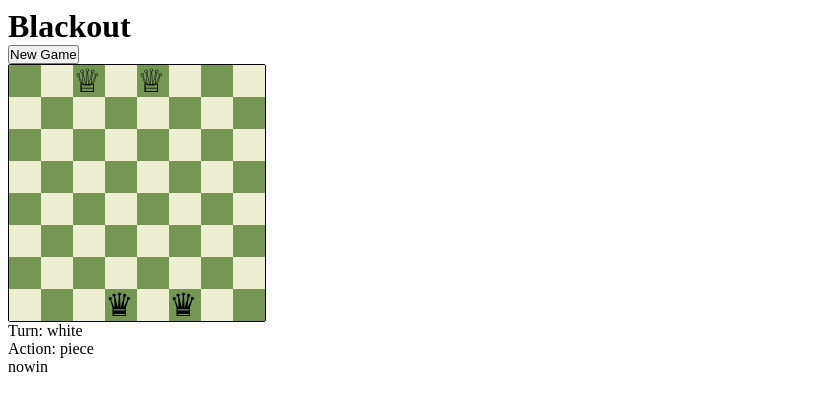
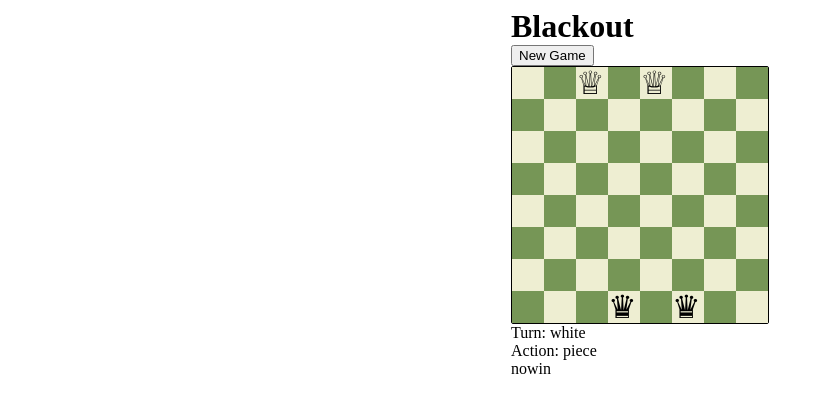
Before and after one commit to Catsuke1/Blackout, a Svelte app: page / in a window 1280 px wide. Shown: the top 412 px of the page, without its empty margins (0-824 px from the left). Built offline with nearby package versions, Linux system fonts and the light colour scheme.

Commit message:
refactoring: turned some code into modules changed the card color

```diff
--- a/src/App.svelte
+++ b/src/App.svelte
@@ -2,8 +2,11 @@
   import Game from "src/components/Game.svelte";
 </script>
 
-<h1>Blackout</h1>
-<Game />
+<div class="container">
+  <h1>Blackout</h1>
+
+  <Game />
+</div>
 
 <style>
   * {
@@ -11,4 +14,9 @@
     padding: 0;
     box-sizing: border-box;
   }
+
+  .container {
+    max-width: fit-content;
+    margin: 0 auto;
+  }
 </style>
--- a/src/components/Board.svelte
+++ b/src/components/Board.svelte
@@ -1,13 +1,49 @@
 <script lang="ts">
   import { BoardData } from "src/game/BoardData";
   import { IPosition, toPos } from "src/game/Position";
-  import { SquareTypes } from "src/game/SquareTypes";
+  import { SquareType } from "src/game/SquareTypes";
   import { forEach2d, make2dArray } from "src/game/arrayUtils";
   import Square from "src/components/Square.svelte";
 
   export let boardData: BoardData;
 
   let squares: Square[][] = make2dArray(boardData.rows, boardData.columns);
+
+  interface SquareComponentData {
+    row: number;
+    column: number;
+    squareType: SquareType;
+    isBlack: boolean;
+  }
+
+  const createSquareComponentsData = (): SquareComponentData[][] => {
+    const squaresData: SquareComponentData[][] = [];
+
+    let isBlack = false;
+
+    for (let row = 0; row < boardData.squareTypes.length; row++) {
+      const squareRow: SquareComponentData[] = [];
+
+      for (
+        let column = 0;
+        column < boardData.squareTypes[row].length;
+        column++
+      ) {
+        squareRow.push({
+          row,
+          column,
+          squareType: boardData.squareTypes[row][column],
+          isBlack,
+        });
+        isBlack = !isBlack;
+      }
+
+      squaresData.push(squareRow);
+      isBlack = !isBlack;
+    }
+
+    return squaresData;
+  };
 
   const getSquare = (position: IPosition) => {
     return squares[position.row][position.column];
@@ -37,45 +73,16 @@
     });
   };
 
-  let isBlack = false;
-
-  const rows: {
-    row: number;
-    column: number;
-    squareType: SquareTypes;
-    isBlack: boolean;
-  }[][] = [];
-
-  let squareRow: {
-    row: number;
-    column: number;
-    squareType: SquareTypes;
-    isBlack: boolean;
-  }[] = [];
-
-  for (let row = 0; row < boardData.squareTypes.length; row++) {
-    for (let column = 0; column < boardData.squareTypes[row].length; column++) {
-      isBlack = !isBlack;
-      squareRow.push({
-        row,
-        column,
-        squareType: boardData.squareTypes[row][column],
-        isBlack,
-      });
-    }
-    isBlack = !isBlack;
-    rows.push(squareRow);
-    squareRow = [];
-  }
+  const squareComponentsData = createSquareComponentsData();
 </script>
 
 <div class="board">
-  {#each rows as row}
+  {#each squareComponentsData as row}
     <div class="row">
-      {#each row as square}
+      {#each row as squareData}
         <Square
-          bind:this={squares[square.row][square.column]}
-          {square}
+          bind:this={squares[squareData.row][squareData.column]}
+          {squareData}
           on:square-click
         />
       {/each}
--- a/src/components/Game.svelte
+++ b/src/components/Game.svelte
@@ -1,11 +1,14 @@
 <script lang="ts">
-  import { getValidQueenMoves, isMoveValid } from "src/game/chess";
+  import { isMoveValid } from "src/game/chess";
   import { GameData } from "src/game/GameData";
-  import { isEqual, IPosition } from "src/game/Position";
-  import { SquareTypes } from "src/game/SquareTypes";
+  import { IPosition, Position } from "src/game/Position";
+  import { SquareType } from "src/game/SquareTypes";
   import { createGameSettings } from "src/game/GameSettings";
   import Board from "src/components/Board.svelte";
+  import { Piece } from "src/game/ActivePiece";
+  import { IBoardData } from "src/game/BoardData";
 
+  // should not be here
   const gameSettings = createGameSettings(
     8,
     8,
@@ -21,45 +24,49 @@
     "piece"
   );
 
+  // should not be here
   let gameData = new GameData(gameSettings);
-  let boardData = gameData.boardData;
 
+  // board component
   let board: Board;
 
+  // reactive vars
   let color: string = gameData.turn.color;
   let action: string = gameData.turn.action;
   let winCondition: string = gameData.winCondition;
 
-  const activePiece: {
-    wasClicked: boolean;
-    position: IPosition;
-    validMoves: IPosition[];
-  } = {
-    wasClicked: false,
-    position: undefined,
-    validMoves: undefined,
+  // update reactive vars
+  const update = () => {
+    color = gameData.turn.color;
+    action = gameData.turn.action;
+
+    // prevent further movement and show winner when someone wins
+    // don't display anything if there is no winner
+    winCondition = gameData.winCondition;
+
+    board.setBoard(gameData.boardData);
+  };
+
+  const activePiece = new Piece();
+
+  const newGame = () => {
+    gameData = new GameData(gameSettings);
+    update();
   };
 
   const nextTurn = () => {
     gameData.nextTurn();
-    color = gameData.turn.color;
-    action = gameData.turn.action;
-    winCondition = gameData.winCondition;
-    board.setBoard(gameData.boardData);
+    update();
   };
 
-  const setActivePiece = (position: IPosition, validMoves: IPosition[]) => {
-    activePiece.wasClicked = true;
-    activePiece.position = position;
-    activePiece.validMoves = validMoves;
+  const selectPiece = (position: IPosition, boardData: IBoardData) => {
+    activePiece.activate(position, boardData);
 
-    board.highlightSquares(validMoves);
+    board.highlightSquares(activePiece.validMoves);
   };
 
-  const resetPiece = () => {
-    activePiece.wasClicked = false;
-    activePiece.position = undefined;
-    activePiece.validMoves = undefined;
+  const unselectPiece = () => {
+    activePiece.deactivate();
 
     board.clearHighlights();
   };
@@ -68,88 +75,87 @@
     const {
       position,
       squareType,
-    }: { position: IPosition; squareType: SquareTypes } = event.detail;
+    }: { position: IPosition; squareType: SquareType } = event.detail;
 
     switch (squareType) {
-      case SquareTypes.Empty:
+      case SquareType.Empty:
         if (gameData.turn.action === "card") {
-          gameData.boardData.setSquareType(position, SquareTypes.Card);
+          gameData.boardData.setSquareType(position, SquareType.Card);
 
           nextTurn();
         }
 
-        if (gameData.turn.action === "piece" && activePiece.wasClicked) {
+        if (gameData.turn.action === "piece" && activePiece.isActive) {
           if (isMoveValid(position, activePiece.validMoves)) {
             gameData.boardData.movePiece(activePiece.position, position);
 
-            resetPiece();
+            nextTurn();
+          }
 
-            nextTurn();
-          } else {
-            resetPiece();
-          }
+          unselectPiece();
         }
+
         break;
 
-      case SquareTypes.Card:
-        resetPiece();
+      case SquareType.Card:
+        if (activePiece.isActive) {
+          unselectPiece();
+        }
+
         break;
 
-      case SquareTypes.WhitePiece:
-        if (activePiece.wasClicked) {
-          if (isEqual(activePiece.position, position)) {
-            resetPiece();
+      case SquareType.WhitePiece:
+        if (activePiece.isActive) {
+          if (Position.isEqual(activePiece.position, position)) {
+            unselectPiece();
             break;
           }
         }
 
-        resetPiece();
+        unselectPiece();
 
         if (
           gameData.turn.action === "piece" &&
           gameData.turn.color === "white"
         ) {
-          const validMoves = getValidQueenMoves(gameData.boardData, position);
+          selectPiece(position, gameData.boardData);
+        }
 
-          setActivePiece(position, validMoves);
-        }
         break;
 
-      case SquareTypes.BlackPiece:
-        if (activePiece.wasClicked) {
-          if (isEqual(activePiece.position, position)) {
-            resetPiece();
+      case SquareType.BlackPiece:
+        if (activePiece.isActive) {
+          if (Position.isEqual(activePiece.position, position)) {
+            unselectPiece();
             break;
           }
         }
 
-        resetPiece();
+        unselectPiece();
 
         if (
           gameData.turn.action === "piece" &&
           gameData.turn.color === "black"
         ) {
-          const validMoves = getValidQueenMoves(gameData.boardData, position);
+          selectPiece(position, gameData.boardData);
+        }
 
-          setActivePiece(position, validMoves);
-        }
         break;
     }
   };
 </script>
 
-<button id="newGame">New Game</button>
+<button on:click={newGame}>New Game</button>
 
-<Board bind:this={board} {boardData} on:square-click={handleSquareClick} />
+<Board
+  bind:this={board}
+  boardData={gameData.boardData}
+  on:square-click={handleSquareClick}
+/>
 
 <div>Turn: {color}</div>
 <div>Action: {action}</div>
 <div>{winCondition}</div>
 
 <style>
-  * {
-    margin: 0;
-    padding: 0;
-    box-sizing: border-box;
-  }
 </style>
--- a/src/components/Square.svelte
+++ b/src/components/Square.svelte
@@ -1,60 +1,60 @@
 <script lang="ts">
   import { createEventDispatcher } from "svelte";
   import { toPos } from "src/game/Position";
-  import { SquareTypes } from "src/game/SquareTypes";
+  import { SquareType } from "src/game/SquareTypes";
 
-  export let square: {
+  export let squareData: {
     row: number;
     column: number;
-    squareType: SquareTypes;
+    squareType: SquareType;
     isBlack: boolean;
   };
 
-  let highlight = "";
+  const classList = `square
+  ${squareData.isBlack ? "black" : ""}`;
+
+  // reactive vars
+  let text: string = "";
+  let card: string = "";
+  let highlight: string = "";
 
   export const setHighlight = (flag: boolean) => {
     highlight = flag ? "highlight" : "";
   };
 
-  const classList = `square
-  ${square.isBlack ? "black" : ""}`;
-
-  let text: string = "";
-  let card: string = "";
-
-  export const setType = (type: SquareTypes) => {
-    if (type === SquareTypes.Card) {
+  export const setType = (type: SquareType) => {
+    if (type === SquareType.Card) {
       card = "card";
     } else {
       card = "";
     }
 
     switch (type) {
-      case SquareTypes.Empty:
-      case SquareTypes.Card:
+      case SquareType.Empty:
+      case SquareType.Card:
         text = "";
         break;
 
-      case SquareTypes.WhitePiece:
+      case SquareType.WhitePiece:
         text = "♕";
         break;
 
-      case SquareTypes.BlackPiece:
+      case SquareType.BlackPiece:
         text = "♛";
         break;
     }
 
-    square.squareType = type;
+    squareData.squareType = type;
   };
 
-  setType(square.squareType);
+  setType(squareData.squareType);
 
   const dispatch = createEventDispatcher();
 
   const handleClick = () => {
     dispatch("square-click", {
-      position: toPos(square.row, square.column),
-      squareType: square.squareType,
+      position: toPos(squareData.row, squareData.column),
+      squareType: squareData.squareType,
     });
   };
 </script>
@@ -77,15 +77,19 @@
     background-color: #769656;
   }
 
+  .highlight {
+    background-color: #ec7e6a;
+  }
+
   .highlight.black {
     background-color: #d46c51;
   }
 
-  .highlight {
-    background-color: #ec7e6a;
+  .card {
+    background-color: rgb(82, 176, 220);
   }
 
-  .card {
-    background-color: rgb(255, 167, 167);
+  .card.black {
+    background-color: rgb(59, 153, 197);
   }
 </style>
--- /dev/null
+++ b/src/game/ActivePiece.ts
@@ -0,0 +1,23 @@
+import { IBoardData } from "./BoardData";
+import { getValidQueenMoves } from "./chess";
+import { IPosition } from "./Position";
+
+export class Piece {
+  isActive: boolean = false;
+  position: IPosition = undefined;
+  validMoves: IPosition[] = [];
+
+  constructor() {}
+
+  activate(position: IPosition, boardData: IBoardData) {
+    this.isActive = true;
+    this.position = position;
+    this.validMoves = getValidQueenMoves(boardData, position);
+  }
+
+  deactivate() {
+    this.isActive = false;
+    this.position = undefined;
+    this.validMoves = [];
+  }
+}
--- a/src/game/BoardData.ts
+++ b/src/game/BoardData.ts
@@ -1,40 +1,45 @@
 import { make2dArray, forEach2d } from "./arrayUtils";
 import { IPosition } from "./Position";
 import { toPos } from "./Position";
-import { SquareTypes } from "./SquareTypes";
+import { SquareType } from "./SquareTypes";
 
-export class BoardData {
+export interface IBoardData {
   rows: number;
   columns: number;
+  squareTypes: SquareType[][];
 
-  squareTypes: SquareTypes[][];
+  getTypeAt(position: IPosition): SquareType;
+}
+
+export class BoardData implements IBoardData {
+  rows: number;
+  columns: number;
+  squareTypes: SquareType[][];
 
   constructor(rows: number, columns: number) {
     this.rows = rows;
     this.columns = columns;
 
-    this.squareTypes = make2dArray(rows, columns, SquareTypes.Empty);
+    this.squareTypes = make2dArray(rows, columns, SquareType.Empty);
   }
 
-  getSquareType(position: IPosition) {
+  getTypeAt(position: IPosition) {
     return this.squareTypes[position.row][position.column];
   }
 
-  setSquareType(position: IPosition, squareType: SquareTypes) {
+  setSquareType(position: IPosition, squareType: SquareType) {
     this.squareTypes[position.row][position.column] = squareType;
   }
 
-  forEachSquareType(
-    fn: (squareType: SquareTypes, position: IPosition) => void
-  ) {
+  forEachSquareType(fn: (squareType: SquareType, position: IPosition) => void) {
     forEach2d(this.squareTypes, (squareType, row, column) => {
       fn(squareType, toPos(row, column));
     });
   }
 
   movePiece(origin: IPosition, destination: IPosition) {
-    this.setSquareType(destination, this.getSquareType(origin));
-    this.setSquareType(origin, SquareTypes.Empty);
+    this.setSquareType(destination, this.getTypeAt(origin));
+    this.setSquareType(origin, SquareType.Empty);
   }
 
   getQueenPositions() {
@@ -47,9 +52,9 @@ export class BoardData {
     };
 
     this.forEachSquareType((type, position) => {
-      if (type === SquareTypes.WhitePiece) {
+      if (type === SquareType.WhitePiece) {
         queens.white.push(position);
-      } else if (type === SquareTypes.BlackPiece) {
+      } else if (type === SquareType.BlackPiece) {
         queens.black.push(position);
       }
     });
--- a/src/game/GameData.ts
+++ b/src/game/GameData.ts
@@ -1,7 +1,7 @@
 import { Action, Color, WinCondition } from "./types";
 import { BoardData } from "./BoardData";
 import { getValidQueenMoves } from "./chess";
-import { SquareTypes } from "./SquareTypes";
+import { SquareType } from "./SquareTypes";
 import { IGameSettings } from "./GameSettings";
 
 export class GameData {
@@ -28,11 +28,11 @@ export class GameData {
     );
 
     for (const whiteQueen of this.gameSettings.start.pieces.white) {
-      this.boardData.setSquareType(whiteQueen, SquareTypes.WhitePiece);
+      this.boardData.setSquareType(whiteQueen, SquareType.WhitePiece);
     }
 
     for (const blackQueen of this.gameSettings.start.pieces.black) {
-      this.boardData.setSquareType(blackQueen, SquareTypes.BlackPiece);
+      this.boardData.setSquareType(blackQueen, SquareType.BlackPiece);
     }
 
     this.turn.color = this.gameSettings.start.color;
--- a/src/game/Position.ts
+++ b/src/game/Position.ts
@@ -3,10 +3,14 @@ export interface IPosition {
   column: number;
 }
 
-export function toPos(row: number, column: number): IPosition {
-  return { row: row, column: column };
+export class Position implements IPosition {
+  public static isEqual(position: IPosition, target: IPosition): boolean {
+    return position.row === target.row && position.column === target.column;
+  }
+
+  constructor(public row: number, public column: number) {}
 }
 
-export function isEqual(position: IPosition, target: IPosition): boolean {
-  return position.row === target.row && position.column === target.column;
+export function toPos(row: number, column: number): Position {
+  return new Position(row, column);
 }
--- a/src/game/SquareTypes.ts
+++ b/src/game/SquareTypes.ts
@@ -1,4 +1,4 @@
-export enum SquareTypes {
+export enum SquareType {
   Empty,
   WhitePiece,
   BlackPiece,
--- a/src/game/chess.ts
+++ b/src/game/chess.ts
@@ -1,7 +1,7 @@
-import { BoardData } from "./BoardData";
+import { IBoardData } from "./BoardData";
 import { IPosition } from "./Position";
 import { toPos } from "./Position";
-import { SquareTypes } from "./SquareTypes";
+import { SquareType } from "./SquareTypes";
 
 export function isMoveValid(move: IPosition, validMoves: IPosition[]) {
   for (const validMove of validMoves) {
@@ -14,7 +14,7 @@ export function isMoveValid(move: IPosition, validMoves: IPosition[]) {
 }
 
 export function getValidQueenMoves(
-  boardData: BoardData,
+  boardData: IBoardData,
   queenPosition: IPosition
 ): IPosition[] {
   const validMoves: IPosition[] = [];
@@ -23,7 +23,7 @@ export function getValidQueenMoves(
   for (let row = queenPosition.row - 1; row > -1; row--) {
     const squarePosition = toPos(row, queenPosition.column);
 
-    if (boardData.getSquareType(squarePosition) !== SquareTypes.Empty) {
+    if (boardData.getTypeAt(squarePosition) !== SquareType.Empty) {
       break;
     }
 
@@ -34,7 +34,7 @@ export function getValidQueenMoves(
   for (let row = queenPosition.row + 1; row < boardData.rows; row++) {
     const squarePosition = toPos(row, queenPosition.column);
 
-    if (boardData.getSquareType(squarePosition) !== SquareTypes.Empty) {
+    if (boardData.getTypeAt(squarePosition) !== SquareType.Empty) {
       break;
     }
 
@@ -45,7 +45,7 @@ export function getValidQueenMoves(
   for (let column = queenPosition.column - 1; column > -1; column--) {
     const squarePosition = toPos(queenPosition.row, column);
 
-    if (boardData.getSquareType(squarePosition) !== SquareTypes.Empty) {
+    if (boardData.getTypeAt(squarePosition) !== SquareType.Empty) {
       break;
     }
 
@@ -60,7 +60,7 @@ export function getValidQueenMoves(
   ) {
     const squarePosition = toPos(queenPosition.row, column);
 
-    if (boardData.getSquareType(squarePosition) !== SquareTypes.Empty) {
+    if (boardData.getTypeAt(squarePosition) !== SquareType.Empty) {
       break;
     }
 
@@ -75,7 +75,7 @@ export function getValidQueenMoves(
   ) {
     const squarePosition = toPos(row, column);
 
-    if (boardData.getSquareType(squarePosition) !== SquareTypes.Empty) {
+    if (boardData.getTypeAt(squarePosition) !== SquareType.Empty) {
       break;
     }
 
@@ -90,7 +90,7 @@ export function getValidQueenMoves(
   ) {
     const squarePosition = toPos(row, column);
 
-    if (boardData.getSquareType(squarePosition) !== SquareTypes.Empty) {
+    if (boardData.getTypeAt(squarePosition) !== SquareType.Empty) {
       break;
     }
 
@@ -105,7 +105,7 @@ export function getValidQueenMoves(
   ) {
     const squarePosition = toPos(row, column);
 
-    if (boardData.getSquareType(squarePosition) !== SquareTypes.Empty) {
+    if (boardData.getTypeAt(squarePosition) !== SquareType.Empty) {
       break;
     }
 
@@ -120,7 +120,7 @@ export function getValidQueenMoves(
   ) {
     const squarePosition = toPos(row, column);
 
-    if (boardData.getSquareType(squarePosition) !== SquareTypes.Empty) {
+    if (boardData.getTypeAt(squarePosition) !== SquareType.Empty) {
       break;
     }
 
```
